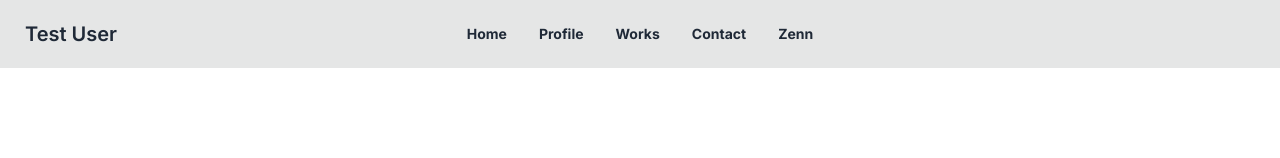
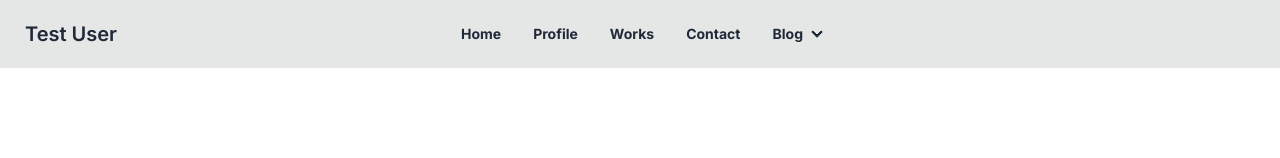
Before and after one commit to Milix-M/milix-m_tempest, a Next.js app in the folder web/: page / in a window 1280 px wide. Shown: the top 158 px of the page. Built offline with nearby package versions, Linux system fonts and the light colour scheme.

Commit message:
add blog btn

```diff
--- a/web/src/components/Header/Header.tsx
+++ b/web/src/components/Header/Header.tsx
@@ -4,6 +4,8 @@ import useSwitchTheme from '@/utils/theme'
 import { useTheme } from 'next-themes'
 import { useEffect, useState } from 'react'
 import { FaRegMoon, FaRegSun } from 'react-icons/fa'
+import { FaXTwitter } from 'react-icons/fa6'
+import { SiZenn } from 'react-icons/si'
 
 const Header = () => {
   const [mounted, setMounted] = useState(false)
@@ -80,9 +82,38 @@ const Header = () => {
               <li>
                 <a className='font-bold'>Contact</a>
               </li>
-              <li>
-                <a className='font-bold'>Zenn</a>
-              </li>
+              <ul className='lg:menu-horizontal'>
+                <li>
+                  <details>
+                    <summary className='font-bold'>Blog</summary>
+                    {/* マウントされてから表示しないとhydration errorが発生する */}
+                    {mounted && (
+                      <ul className='top-8'>
+                        {process.env.NEXT_PUBLIC_ZENN && (
+                          <a href={process.env.NEXT_PUBLIC_ZENN as string}>
+                            <li>
+                              <div className='flex flex-row'>
+                                <SiZenn className='w-4 h-4' />
+                                Zenn
+                              </div>
+                            </li>
+                          </a>
+                        )}
+                        {process.env.NEXT_PUBLIC_TWITTER && (
+                          <a href={process.env.NEXT_PUBLIC_TWITTER as string}>
+                            <li>
+                              <div className='flex flex-row'>
+                                <FaXTwitter className='w-4 h-4' />
+                                <a>X(Twitter)</a>
+                              </div>
+                            </li>
+                          </a>
+                        )}
+                      </ul>
+                    )}
+                  </details>
+                </li>
+              </ul>
             </ul>
           </div>
           <div className='navbar-end'>
```
